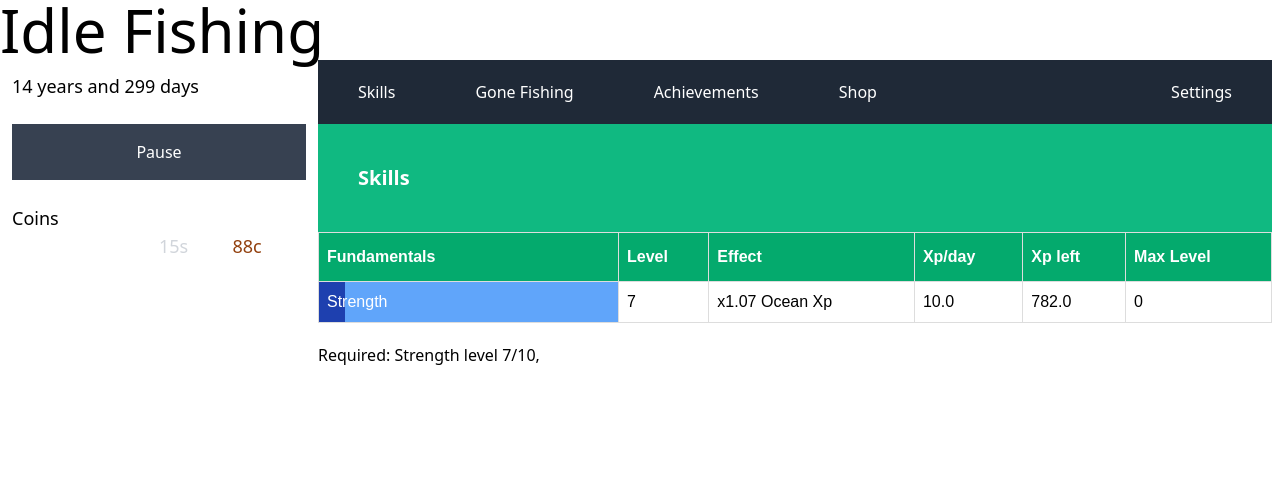
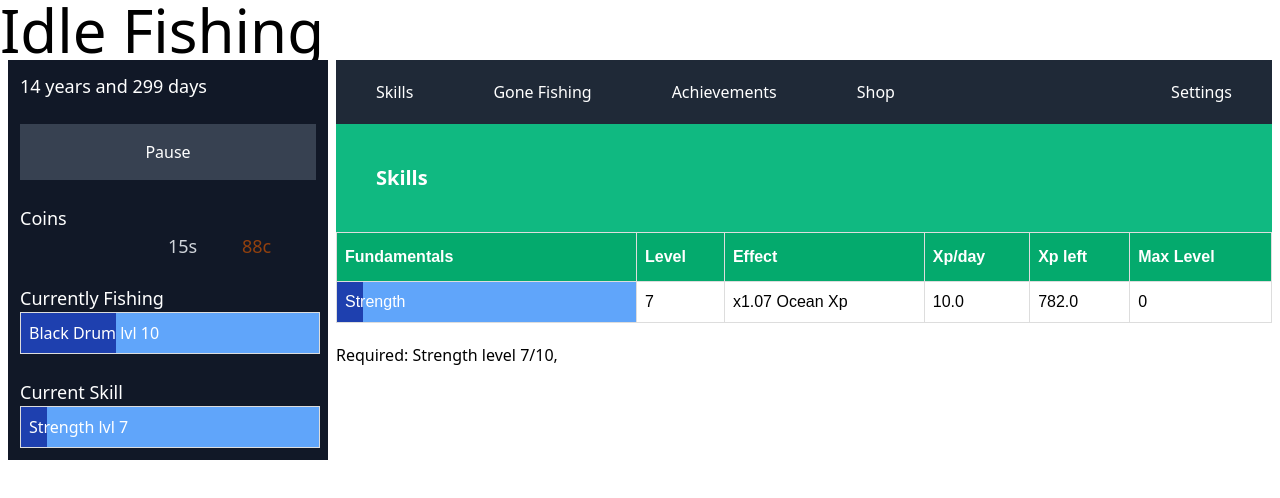
Before and after one commit to Landon345/Idle-Fishing, a Svelte app: page / in a window 1280 px wide. Shown: the top 498 px of the page. Built offline with nearby package versions, Linux system fonts and the light colour scheme.

Commit message:
Adds current task bars

```diff
--- a/src/App.svelte
+++ b/src/App.svelte
@@ -25,6 +25,7 @@
     update,
   } from "./gameData";
   import { onMount } from "svelte";
+  import Sidebar from "src/Sidebar.svelte";
 
   type Tab = "goneFishing" | "skills" | "shop" | "achievements" | "settings";
   let selectedTab: Tab = "skills";
@@ -68,21 +69,7 @@
 <main>
   <h1 class="text-6xl">Idle Fishing</h1>
   <div class="flex flex-row">
-    <div class="flex flex-col w-1/4">
-      <div class="m-3 flex">
-        <p class="text-lg">{calculatedAge(data_value.day)}</p>
-      </div>
-      <div class="m-3 flex flex-col">
-        <button
-          class="px-9 py-4 bg-gray-700 hover:bg-gray-800 text-white"
-          on:click={togglePause}>{data_value.paused ? "Play" : "Pause"}</button
-        >
-      </div>
-      <div class="m-3 flex flex-col">
-        <p class="text-lg">Coins</p>
-        <Coins amount={coins} />
-      </div>
-    </div>
+    <Sidebar />
 
     <div class="flex flex-col mr-2 w-3/4 overflow-x-auto">
       <div class="flex flex-row bg-gray-800 text-white justify-between">
--- a/src/Sidebar.svelte
+++ b/src/Sidebar.svelte
@@ -0,0 +1,57 @@
+<script lang="ts">
+  import type { GameDataType } from "src/Entities";
+  import type { Fishing, Skill } from "src/classes";
+
+  import { calculatedAge } from "src/functions";
+  import { togglePause, GameData } from "src/gameData";
+
+  import Coins from "src/components/Coins.svelte";
+  import XpBar from "src/components/XpBar.svelte";
+
+  let data_value: GameDataType;
+  let coins: number;
+  let currentlyFishing: Fishing;
+  let currentSkill: Skill;
+  GameData.subscribe((data) => {
+    data_value = data;
+    coins = data.coins;
+    currentlyFishing = data.currentlyFishing;
+    currentSkill = data.currentSkill;
+  });
+</script>
+
+<div class="flex flex-col w-1/4 bg-gray-900 text-white mx-2">
+  <div class="m-3 flex">
+    <p class="text-lg">{calculatedAge(data_value.day)}</p>
+  </div>
+  <div class="m-3 flex flex-col">
+    <button
+      class="px-9 py-4 bg-gray-700 hover:bg-gray-800 text-white"
+      on:click={togglePause}>{data_value.paused ? "Play" : "Pause"}</button
+    >
+  </div>
+  <div class="m-3 flex flex-col">
+    <p class="text-lg">Coins</p>
+    <Coins amount={coins} />
+  </div>
+  <div class="m-3 flex flex-col">
+    <p class="text-lg">Currently Fishing</p>
+    {#if currentlyFishing}
+      <XpBar
+        name={currentlyFishing.name}
+        width={currentlyFishing.barWidth}
+        level={currentlyFishing.level}
+      />
+    {/if}
+  </div>
+  <div class="m-3 flex flex-col">
+    <p class="text-lg">Current Skill</p>
+    {#if currentSkill}
+      <XpBar
+        name={currentSkill.name}
+        width={currentSkill.barWidth}
+        level={currentSkill.level}
+      />
+    {/if}
+  </div>
+</div>
--- a/src/classes.ts
+++ b/src/classes.ts
@@ -51,6 +51,10 @@ export class Task {
   get xpGain() {
     this.xpMultipliers = getXpMultipliers(this);
     return applyMultipliers(10, this.xpMultipliers);
+  }
+
+  get barWidth(): number {
+    return ((this.maxXp - this.xpLeft) / this.maxXp) * 100;
   }
 
   increaseXp() {
--- a/src/components/XpBar.svelte
+++ b/src/components/XpBar.svelte
@@ -1,17 +1,21 @@
 <script lang="ts">
   export let name = "";
   export let width = 10;
+  export let level: number = undefined;
 </script>
 
 <td class="bar bg-blue-400">
   <div class="text-top">
     {name}
+    {#if level}
+      {` lvl ${level}`}
+    {/if}
   </div>
-    <div class="progress bg-blue-800" style="width: {width}%; height: 100%;"></div>
+  <div class="progress bg-blue-800" style="width: {width}%; height: 100%;" />
 </td>
 
 <style>
-    .bar{
+  .bar {
     position: relative;
     width: 300px;
     color: white;
@@ -22,8 +26,8 @@
     left: 0;
     z-index: 2;
   }
-    .text-top{
-        position:relative;
+  .text-top {
+    position: relative;
     z-index: 3;
   }
 </style>
--- a/src/tabs/GoneFishing.svelte
+++ b/src/tabs/GoneFishing.svelte
@@ -51,10 +51,6 @@
       fish.maxLevel,
     ];
   };
-
-  const findWidth = (fish: Fishing): number => {
-    return ((fish.maxXp - fish.xpLeft) / fish.maxXp) * 100;
-  };
 </script>
 
 <div class="bg-gray-white w-full h-full">
@@ -68,7 +64,7 @@
       class:bg-blue-200={selected === "Black Drum"}
       on:click={() => setCurrent("Black Drum")}
     >
-      <XpBar name={"Black Drum"} width={findWidth(blackDrum)} />
+      <XpBar name={"Black Drum"} width={blackDrum.barWidth} />
       {#each getValues(blackDrum) as value, idx}
         {#if idx == 1}
           <td><Coins amount={value} /></td>
@@ -84,7 +80,7 @@
         class:bg-blue-200={selected === "Blue Marlin"}
         on:click={() => setCurrent("Blue Marlin")}
       >
-        <XpBar name={"Blue Marlin"} width={findWidth(blueMarlin)} />
+        <XpBar name={"Blue Marlin"} width={blueMarlin.barWidth} />
         {#each getValues(blueMarlin) as value, idx}
           {#if idx == 1}
             <td><Coins amount={value} /></td>
--- a/src/tabs/Skills.svelte
+++ b/src/tabs/Skills.svelte
@@ -47,10 +47,6 @@
       skill.maxLevel,
     ];
   };
-
-  const findWidth = (skill: Skill): number => {
-    return ((skill.maxXp - skill.xpLeft) / skill.maxXp) * 100;
-  };
 </script>
 
 <div class="bg-gray-white w-full h-full">
@@ -62,7 +58,7 @@
       class:bg-green-200={selected === "Strength"}
       on:click={() => setCurrent("Strength")}
     >
-      <XpBar name={"Strength"} width={findWidth(strength)} />
+      <XpBar name={"Strength"} width={strength.barWidth} />
       {#each getValues(strength) as value, idx}
         <td>{value}</td>
       {/each}
@@ -74,7 +70,7 @@
         class:bg-green-200={selected === "Concentration"}
         on:click={() => setCurrent("Concentration")}
       >
-        <XpBar name={"Concentration"} width={findWidth(concentration)} />
+        <XpBar name={"Concentration"} width={concentration.barWidth} />
         {#each getValues(concentration) as value}
           <td>{value}</td>
         {/each}
```
Lines whose indentation alone changed are shown as unchanged.
